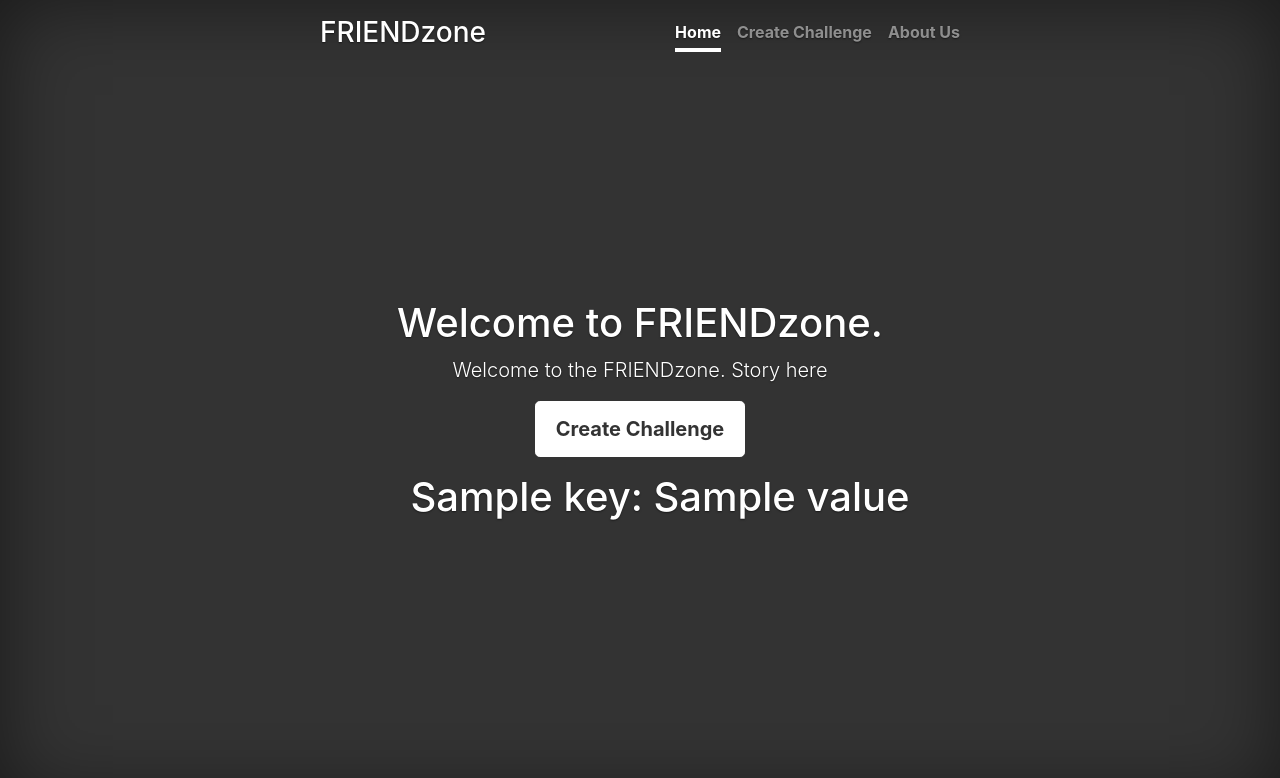
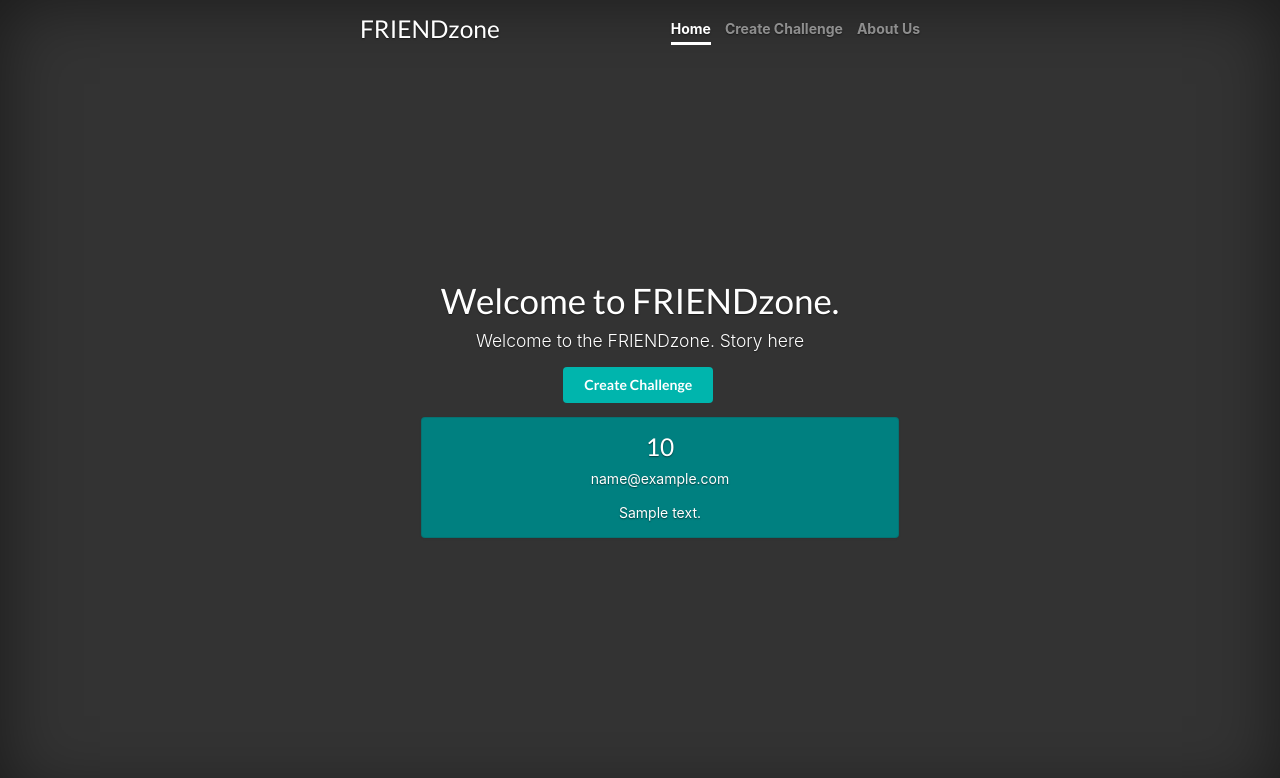
Before and after one commit to y-anne/HackMIT2020, a Python web app: template my_app/templates/index.html in a window 1280 px wide. Shown: the top 778 px of the page. Run offline with Jinja, Linux system fonts and the light colour scheme; the template is opened without the code that fills it: most values are stand-ins (such as "Sample title", 1, 10 or a date in 2020); some libraries are stand-ins or nearby versions.

Commit message:
Working proof of concept

```diff
--- a/my_app/static/cover.css
+++ b/my_app/static/cover.css
@@ -19,6 +19,9 @@ a:hover {
   border: .05rem solid #fff;
 }
 
+#cha{
+  background-color: #008080;
+}
 
 /*
  * Base structure
--- a/my_app/templates/index.html
+++ b/my_app/templates/index.html
@@ -4,7 +4,7 @@
     <!-- Required meta tags -->
     <meta charset="utf-8">
     <meta name="viewport" content="width=device-width, initial-scale=1, shrink-to-fit=no">
-
+    <link rel="stylesheet" href="https://cdn.jsdelivr.net/npm/semantic-ui@2.4.2/dist/semantic.min.css">
    <link rel="stylesheet" href="https://stackpath.bootstrapcdn.com/bootstrap/4.5.2/css/bootstrap.min.css" integrity="sha384-JcKb8q3iqJ61gNV9KGb8thSsNjpSL0n8PARn9HuZOnIxN0hoP+VmmDGMN5t9UJ0Z" crossorigin="anonymous">
 <script src="https://stackpath.bootstrapcdn.com/bootstrap/4.5.2/js/bootstrap.min.js" integrity="sha384-B4gt1jrGC7Jh4AgTPSdUtOBvfO8shuf57BaghqFfPlYxofvL8/KUEfYiJOMMV+rV" crossorigin="anonymous"></script>
     <!--Custom CSS -->
@@ -34,14 +34,19 @@
     <h1 class="cover-heading">Welcome to FRIENDzone.</h1>
     <p class="lead">Welcome to the FRIENDzone. Story here</p>
     <p class="lead">
-      <a href="/create_event" class="btn btn-lg btn-secondary">Create Challenge</a>
+      <!--<a href="/create_event" class="btn btn-lg btn-secondary">Create Challenge</a> -->
+      <a href="/create_event" class="ui teal button">Create Challenge</a>
     </p>
     <ul>
 
     {% for challenge in list_of_challenges %}
-      {% for key, value in challenge.items() %}
-      <h1>{{ key }}: {{ value }}</h1>
-      {% endfor %}
+    <!-- <div class="challenge" id = "cha"> -->
+      <div class="ui segment" id = "cha">
+        <h3>{{challenge['duration']}}</h3>
+        <p>{{challenge['emails']}}</p>
+        <p>{{challenge['descriptions']}}</p>
+      </div>
+    <!-- </div> -->
     {% endfor %}
 
 
--- a/my_app/views.py
+++ b/my_app/views.py
@@ -2,12 +2,13 @@ from my_app import app
 from flask import render_template, request, redirect, Flask, jsonify, json
 import requests
 
-list_of_challenges = [{"duration" : "1"}]
+list_of_challenges = []
 file = open("challenge.txt", "a+")
 file.close()
 @app.route("/")
 def index():
     global list_of_challenges
+    list_of_challenges.clear()
     for readLine in open("challenge.txt"):
         tasks = readLine.split(",")
         data = {
```
Also changed, not shown: challenge.txt (added, +8 -0 lines), 4 other files.
